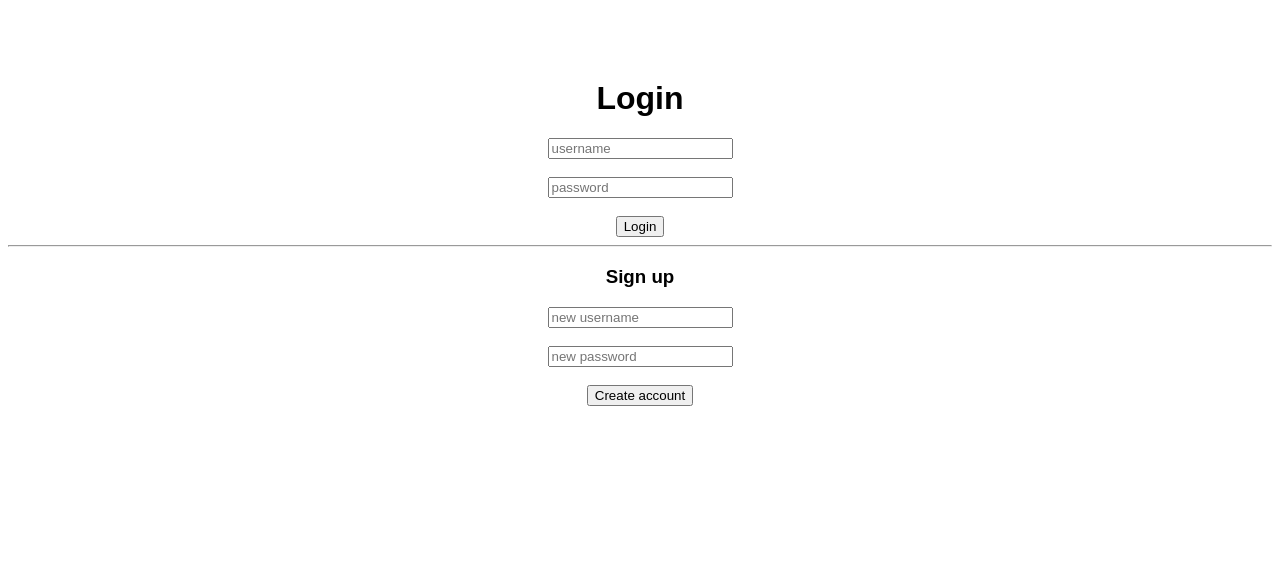
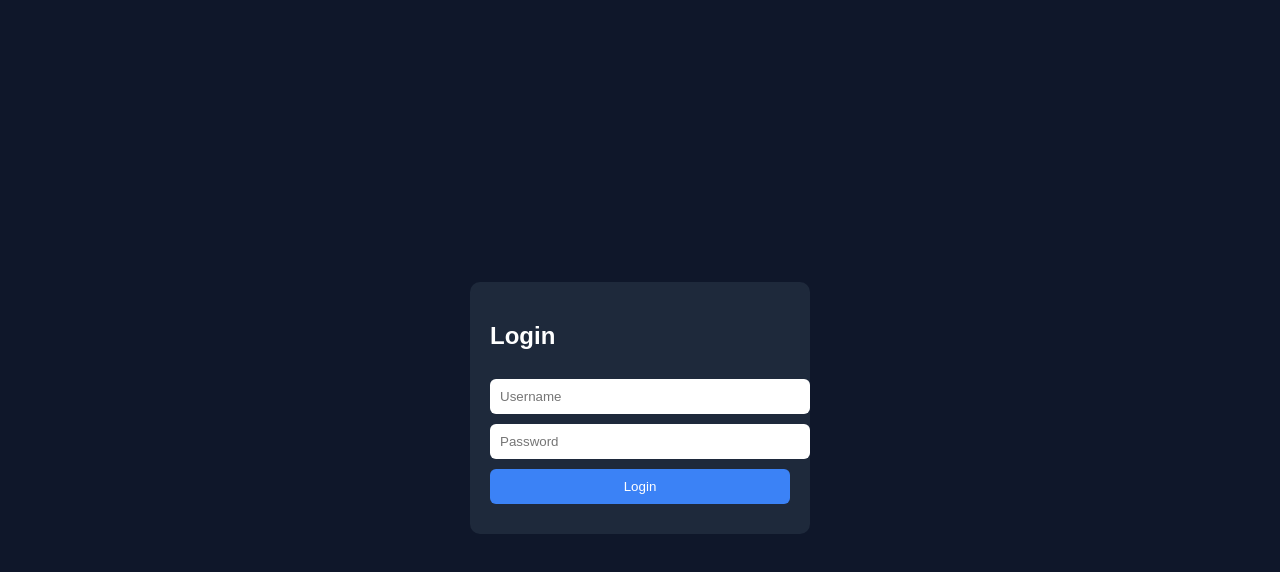
Before and after one commit to ndeejdeenjndnjenjeje/expert-waddle, a website: page public/login.html in a window 1280 px wide. Drawn offline with Linux system fonts and the light colour scheme.

Commit message:
add redirs

```diff
--- a/public/login.html
+++ b/public/login.html
@@ -2,25 +2,88 @@
 <html>
 <head>
   <title>Login</title>
+  <style>
+    body {
+      font-family: Arial;
+      display: flex;
+      justify-content: center;
+      align-items: center;
+      height: 100vh;
+      background: #0f172a;
+      color: white;
+    }
+
+    .box {
+      background: #1e293b;
+      padding: 20px;
+      border-radius: 10px;
+      width: 300px;
+    }
+
+    input, button {
+      width: 100%;
+      padding: 10px;
+      margin-top: 10px;
+      border-radius: 6px;
+      border: none;
+    }
+
+    button {
+      background: #3b82f6;
+      color: white;
+      cursor: pointer;
+    }
+
+    #msg {
+      margin-top: 10px;
+      font-size: 14px;
+    }
+  </style>
 </head>
-<body style="font-family:Arial; text-align:center; margin-top:80px;">
+<body>
 
-  <h1>Login</h1>
+<div class="box">
+  <h2>Login</h2>
 
-  <form method="POST" action="/login">
-    <input name="username" placeholder="username"><br><br>
-    <input name="password" type="password" placeholder="password"><br><br>
-    <button>Login</button>
-  </form>
+  <input id="username" placeholder="Username">
+  <input id="password" type="password" placeholder="Password">
 
-  <hr>
+  <button onclick="login()">Login</button>
 
-  <h3>Sign up</h3>
-  <form method="POST" action="/signup">
-    <input name="username" placeholder="new username"><br><br>
-    <input name="password" type="password" placeholder="new password"><br><br>
-    <button>Create account</button>
-  </form>
+  <div id="msg"></div>
+</div>
+
+<script>
+async function login() {
+  const username = document.getElementById("username").value;
+  const password = document.getElementById("password").value;
+
+  const res = await fetch("/login", {
+    method: "POST",
+    headers: {
+      "Content-Type": "application/x-www-form-urlencoded"
+    },
+    body: `username=${username}&password=${password}`
+  });
+
+  const data = await res.json();
+
+  const msg = document.getElementById("msg");
+
+  if (data.success) {
+    msg.innerHTML = "✅ Logged in!";
+    msg.style.color = "lightgreen";
+
+    // optional: redirect after success
+    setTimeout(() => {
+      window.location.href = "/admin";
+    }, 500);
+  } else {
+    msg.innerHTML = "❌ " + data.message;
+    msg.style.color = "red";
+  }
+}
+</script>
 
 </body>
 </html>
```
Also changed, not shown: server.js (+27 -3 lines).
